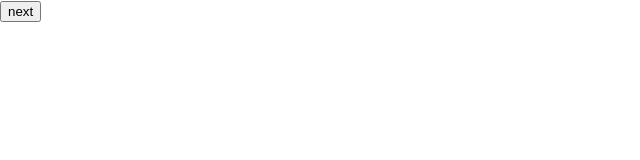
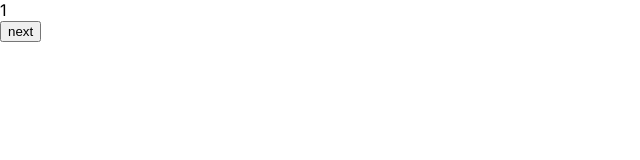
Before and after one commit to richardimaoka/video-slider-app, a Next.js app in the folder next/: page /1 in a window 1280 px wide. Shown: the top 160 px of the page, without its empty margins (0-640 px from the left). Built offline with nearby package versions, Linux system fonts and the light colour scheme.

Commit message:
prev next buttons

```diff
--- a/next/app/components/Carousel.tsx
+++ b/next/app/components/Carousel.tsx
@@ -1,9 +1,9 @@
 "use client";
 
-import { useState } from "react";
 import { SlidePage } from "../api/types";
 import styles from "./Carousel.module.css";
-import Link from "next/link";
+import { NextButton } from "./NextButton";
+import { PrevButton } from "./PrevButton";
 
 interface Props {
   currentPage: SlidePage;
@@ -14,18 +14,15 @@ export function Carousel(props: Props) {
   const currentPageNum = props.currentPage.pageNum;
   const lastPageNum = props.allPages.length;
 
+  // Page num starts from 1, not 0
+  const drawPrevButton = currentPageNum > 1;
+  const drawNextButton = currentPageNum < lastPageNum;
+
   return (
     <div className={styles.component}>
-      {currentPageNum > 1 && (
-        <Link href={`/${currentPageNum - 1}`}>
-          <button type="button">prev</button>
-        </Link>
-      )}
-      {currentPageNum < lastPageNum && (
-        <Link href={`/${currentPageNum + 1}`}>
-          <button type="button">next</button>
-        </Link>
-      )}
+      <div>{currentPageNum}</div>
+      {drawPrevButton && <PrevButton prevPageNum={currentPageNum - 1} />}
+      {drawNextButton && <NextButton nextPageNum={currentPageNum + 1} />}
     </div>
   );
 }
--- /dev/null
+++ b/next/app/components/NextButton.tsx
@@ -0,0 +1,48 @@
+"use client";
+
+import Link from "next/link";
+// import { useEffect, useState } from "react";
+// import { useRouter } from "next/navigation";
+// import styles from "./NextButton.module.css";
+
+interface Props {
+  nextPageNum: number;
+}
+
+export function NextButton(props: Props) {
+  const nextPath = `/${props.nextPageNum}`;
+
+  return (
+    <Link href={nextPath}>
+      <button type="button">next</button>
+    </Link>
+  );
+
+  // const [isLoading, setIsLoading] = useState(true);
+  // const router = useRouter();
+
+  // function onClick() {
+  //   router.push(nextPath);
+  // }
+
+  // // Should only run once, to handle onClick purely on client-side (i.e.) DO NOT send anything to the server.
+  // useEffect(
+  //   () => {
+  //     // setIsLoading(false);
+  //   },
+  //   // https://react.dev/reference/react/useEffect#examples-dependencies
+  //   // Passing an empty dependency array
+  //   // If your Effect truly doesn’t use any reactive values, it will only run after the initial render.
+  //   []
+  // );
+
+  // return isLoading ? (
+  //   <Link href={nextPath}>
+  //     <button type="button">next</button>
+  //   </Link>
+  // ) : (
+  //   <button type="button" onClick={onClick}>
+  //     next
+  //   </button>
+  // );
+}
--- /dev/null
+++ b/next/app/components/PrevButton.tsx
@@ -0,0 +1,20 @@
+"use client";
+
+import Link from "next/link";
+// import { useEffect, useState } from "react";
+// import { useRouter } from "next/navigation";
+// import styles from "./PrevButton.module.css";
+
+interface Props {
+  prevPageNum: number;
+}
+
+export function PrevButton(props: Props) {
+  const prevPath = `/${props.prevPageNum}`;
+
+  return (
+    <Link href={prevPath}>
+      <button type="button">prev</button>
+    </Link>
+  );
+}
```
Also changed, not shown: next/app/components/NextButton.module.css (added), next/app/components/PrevButton.module.css (added).
